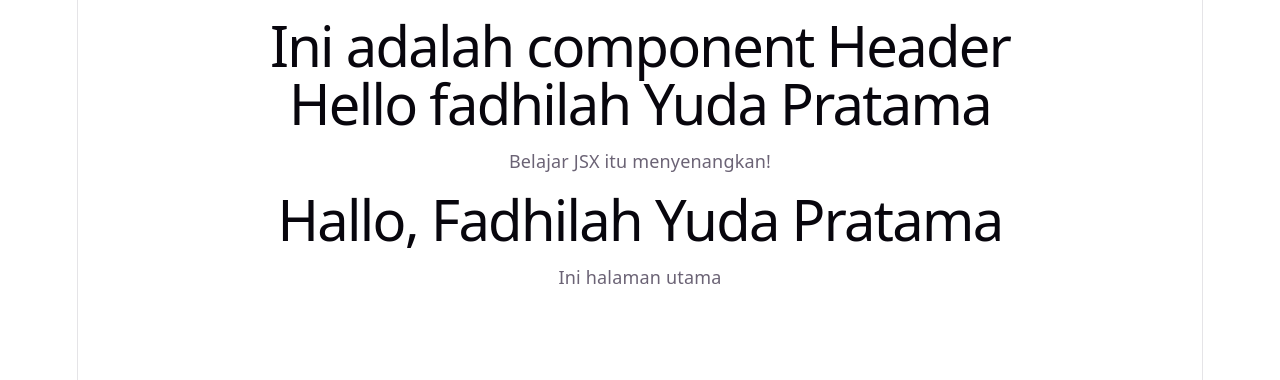
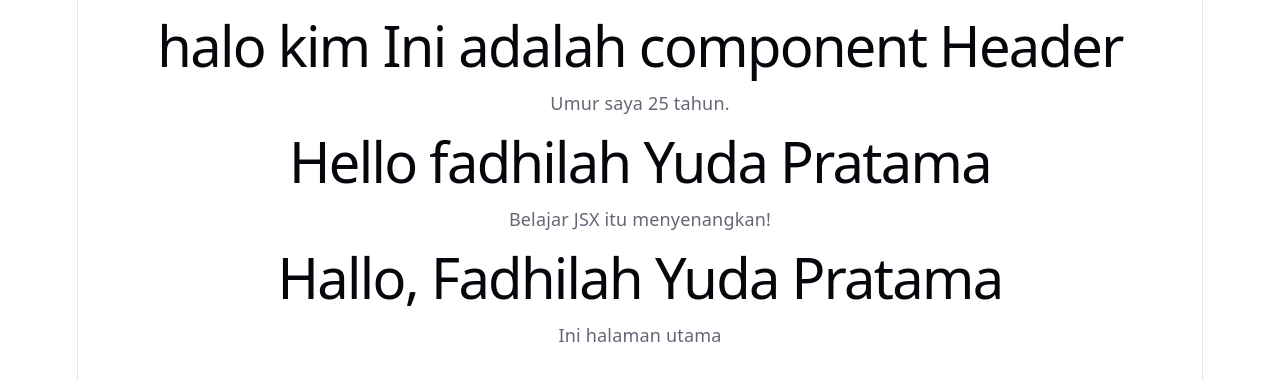
Before and after one commit to fadilahyudapratama/learn-react-basic, a React (Vite) app: page / in a window 1280 px wide. Shown: the top 380 px of the page. Built offline with nearby package versions, Linux system fonts and the light colour scheme.

Commit message:
Menambahkan Props

```diff
--- a/src/App.jsx
+++ b/src/App.jsx
@@ -11,7 +11,7 @@ function App() {
   const name = "fadhilah Yuda Pratama";
   return (
     <div>
-      <Header />
+      <Header name="kim" age={25} />
       <h1>Hello {name}</h1>
       <p>Belajar JSX itu menyenangkan!</p>
 
--- a/src/component/Header.jsx
+++ b/src/component/Header.jsx
@@ -1,5 +1,10 @@
-function Header() {
-    return <h1>Ini adalah component Header</h1>
+function Header({ name, age }) {
+    return (
+        <div>
+            <h1>halo {name} Ini adalah component Header</h1>
+            <p>Umur saya {age} tahun.</p>
+        </div>
+    );
 }
 
 export default Header
```
